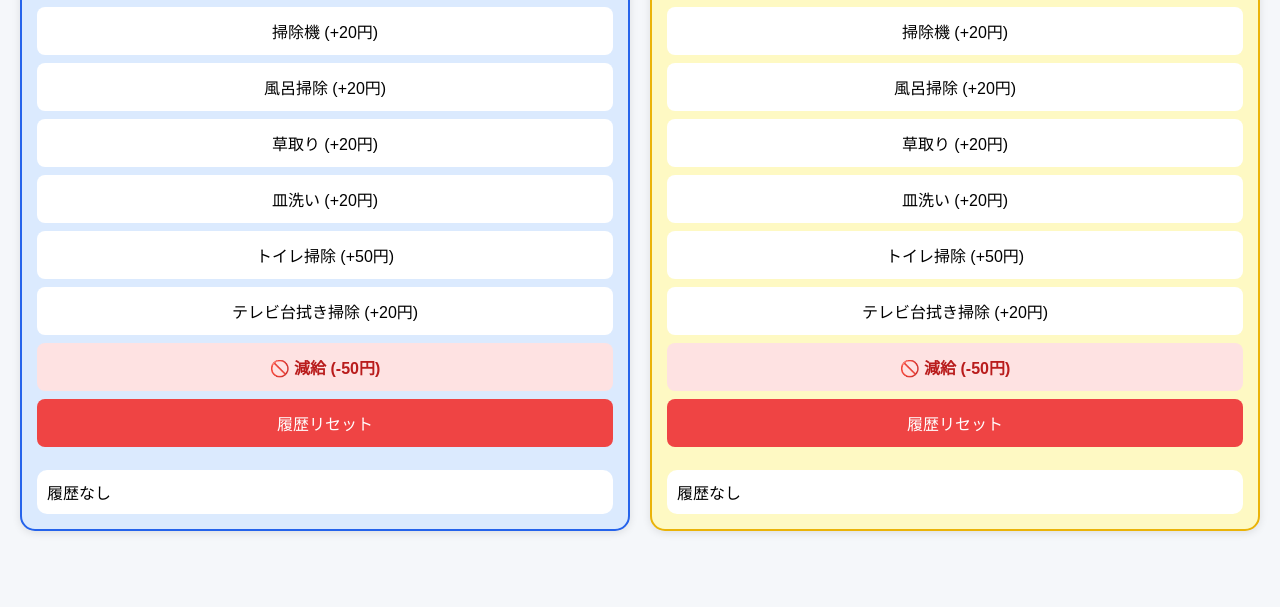
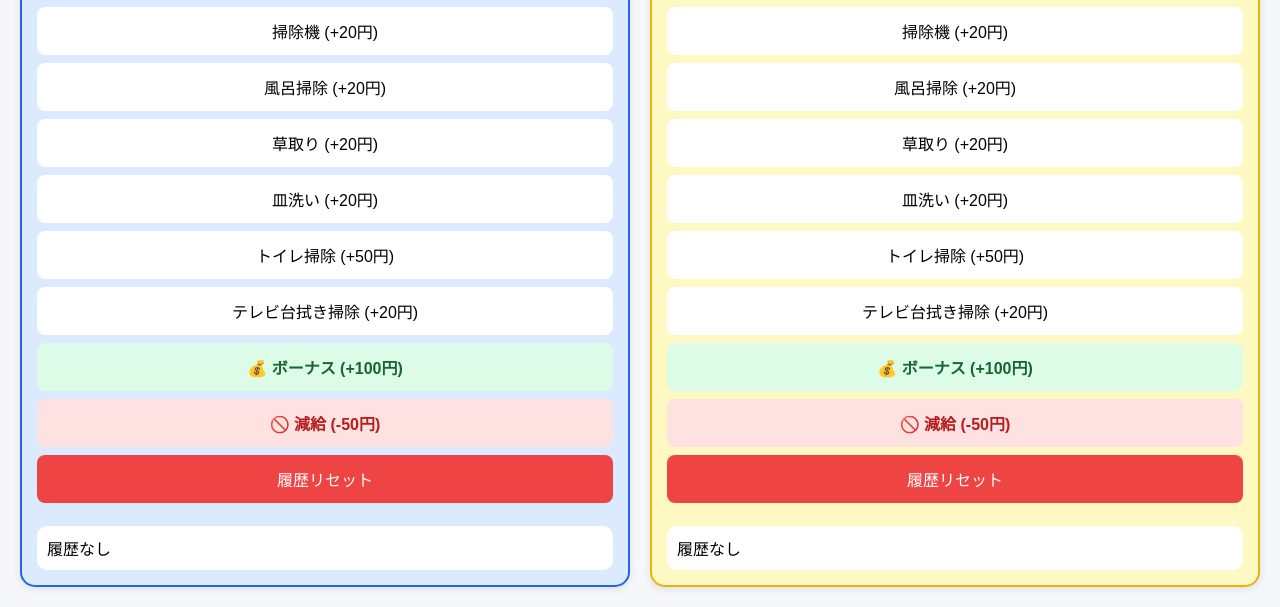
Before and after one commit to kentaroatsumi0716-blip/okodukai-app, a plain HTML site: page index.html in a window 1280 px wide. Shown: the part 320-927 px from the top of the page. Before the commit the page ends 871 px from the top, so only its background shows below. Drawn offline with Linux system fonts and the light colour scheme.

Commit message:
Update index.html

```diff
--- a/index.html
+++ b/index.html
@@ -16,7 +16,6 @@ body{
 
 h1{
     text-align:center;
-    color:#000;
 }
 
 .container{
@@ -34,7 +33,7 @@ h1{
 .card{
     border-radius:15px;
     padding:15px;
-    box-shadow:0 2px 8px rgba(0,0,0,0.1);
+    box-shadow:0 2px 8px rgba(0,0,0,.1);
 }
 
 .aoi{
@@ -65,17 +64,19 @@ button{
     margin-bottom:8px;
     border:none;
     border-radius:8px;
+    font-size:16px;
     cursor:pointer;
-    font-size:16px;
-    color:#000;
 }
 
 .job-btn{
     background:#fff;
+    color:#000;
 }
 
-.job-btn:hover{
-    background:#f0f0f0;
+.bonus-btn{
+    background:#dcfce7;
+    color:#166534;
+    font-weight:bold;
 }
 
 .penalty-btn{
@@ -84,13 +85,9 @@ button{
     font-weight:bold;
 }
 
-.penalty-btn:hover{
-    background:#fecaca;
-}
-
 .reset-btn{
     background:#ef4444;
-    color:#fff;
+    color:white;
 }
 
 .history{
@@ -100,7 +97,6 @@ button{
     padding:10px;
     max-height:300px;
     overflow-y:auto;
-    color:#000;
 }
 
 .month-block{
@@ -164,6 +160,7 @@ const jobs = [
     {name:"皿洗い",money:20},
     {name:"トイレ掃除",money:50},
     {name:"テレビ台拭き掃除",money:20},
+    {name:"ボーナス",money:100},
     {name:"減給",money:-50}
 ];
 
@@ -184,7 +181,7 @@ function createButtons(){
     ["aoi","yume"].forEach(child=>{
 
         const area =
-            document.getElementById(child+"Jobs");
+            document.getElementById(child + "Jobs");
 
         area.innerHTML = "";
 
@@ -193,17 +190,20 @@ function createButtons(){
             const btn =
                 document.createElement("button");
 
-            btn.className =
-                job.money < 0
-                ? "job-btn penalty-btn"
-                : "job-btn";
-
-            if(job.money >= 0){
+            if(job.money === 100){
+                btn.className = "bonus-btn";
+                btn.innerHTML =
+                    `💰 ${job.name} (+100円)`;
+            }
+            else if(job.money < 0){
+                btn.className = "penalty-btn";
+                btn.innerHTML =
+                    `🚫 ${job.name} (-50円)`;
+            }
+            else{
+                btn.className = "job-btn";
                 btn.innerHTML =
                     `${job.name} (+${job.money}円)`;
-            }else{
-                btn.innerHTML =
-                    `🚫 ${job.name} (${job.money}円)`;
             }
 
             btn.onclick = ()=>{
@@ -220,6 +220,7 @@ function createButtons(){
 
             area.appendChild(btn);
         });
+
     });
 }
 
@@ -243,9 +244,7 @@ function render(){
             const d =
                 new Date(item.date);
 
-            if(
-                d.toLocaleDateString() === today
-            ){
+            if(d.toLocaleDateString() === today){
                 todayTotal += item.money;
             }
 
@@ -266,16 +265,16 @@ function render(){
             }
 
             monthGroup[monthKey].push(item);
+
         });
 
         document.getElementById(child+"Today")
-            .textContent = todayTotal + "円";
+            .textContent =
+            todayTotal + "円";
 
         document.getElementById(child+"Month")
-            .textContent = monthTotal + "円";
-
-        const historyDiv =
-            document.getElementById(child+"History");
+            .textContent =
+            monthTotal + "円";
 
         let html = "<h3>月別履歴</h3>";
 
@@ -313,8 +312,11 @@ function render(){
             html = "履歴なし";
         }
 
-        historyDiv.innerHTML = html;
+        document.getElementById(child+"History")
+            .innerHTML = html;
+
     });
+
 }
 
 function resetChild(child){
@@ -325,7 +327,9 @@ function resetChild(child){
 
         save();
         render();
+
     }
+
 }
 
 createButtons();
```
Lines whose indentation alone changed are shown as unchanged.
